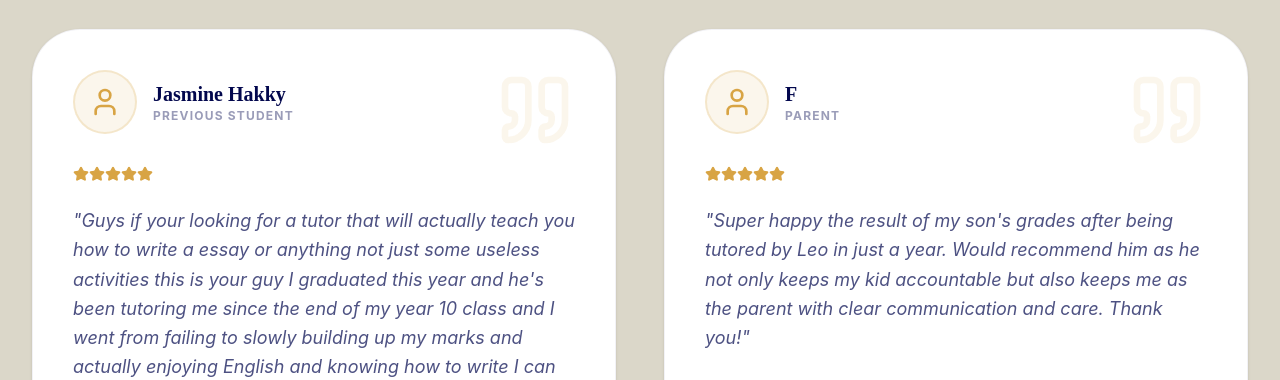
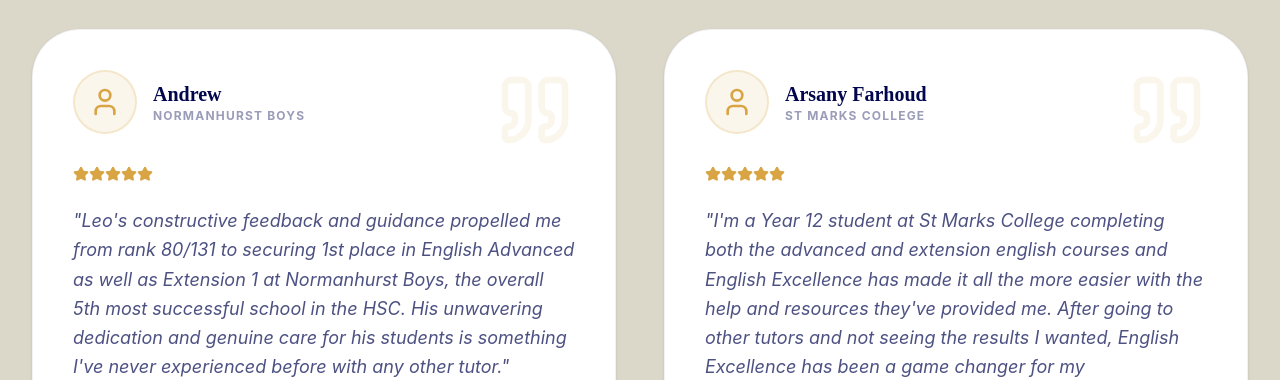
Before and after one commit to nthminh/English-Excellence-HSC, a React (Vite) app: page /reviews in a window 1280 px wide. Shown: the part 420-800 px from the top of the page. Built offline with nearby package versions, Linux system fonts and the light colour scheme; no server answers; the database is empty.

Commit message:
Add Andrew and Arsany Farhoud reviews to Reviews page
Agent-Logs-Url: https://github.com/nthminh/English-Excellence-HSC/sessions/ad2d7b97-c3e1-4d4d-af88-9adb0f1b1145

Co-authored-by: nthminh <76580961+nthminh@users.noreply.github.com>

```diff
--- a/src/pages/Reviews.tsx
+++ b/src/pages/Reviews.tsx
@@ -7,6 +7,22 @@ import { db } from '../lib/firebase';
 import { collection, query, where, orderBy, getDocs } from 'firebase/firestore';
 
 const staticReviews: Review[] = [
+  {
+    id: 'static-andrew',
+    name: 'Andrew',
+    school: 'Normanhurst Boys',
+    result: '1st Place — English Advanced & Extension 1',
+    quote: "Leo's constructive feedback and guidance propelled me from rank 80/131 to securing 1st place in English Advanced as well as Extension 1 at Normanhurst Boys, the overall 5th most successful school in the HSC. His unwavering dedication and genuine care for his students is something I've never experienced before with any other tutor.",
+    rating: 5,
+  },
+  {
+    id: 'static-arsany-farhoud',
+    name: 'Arsany Farhoud',
+    school: 'St Marks College',
+    result: 'Year 12 Student',
+    quote: "I'm a Year 12 student at St Marks College completing both the advanced and extension english courses and English Excellence has made it all the more easier with the help and resources they've provided me. After going to other tutors and not seeing the results I wanted, English Excellence has been a game changer for my understanding and marks.",
+    rating: 5,
+  },
   {
     id: 'static-jasmine-hakky',
     name: 'Jasmine Hakky',
```
